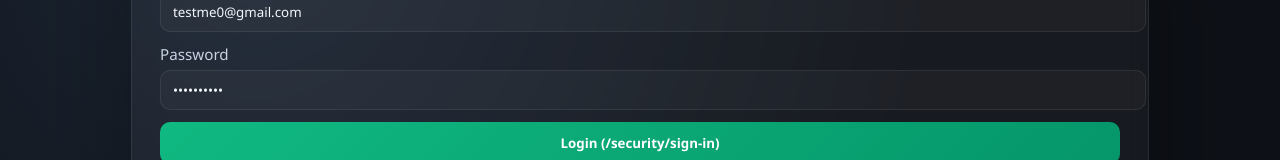
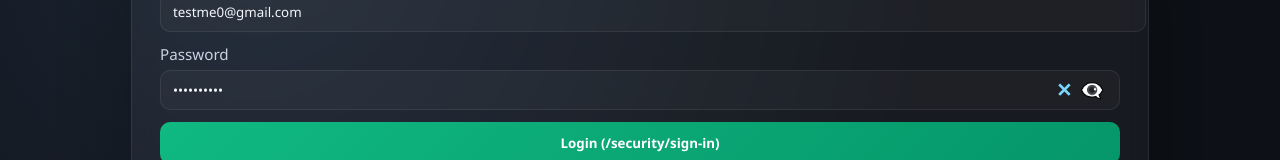
Before and after one commit to talushkin/codespaces-react, a React (Vite) app: page / in a window 1280 px wide. Shown: the part 245-405 px from the top of the page. Built offline with nearby package versions, Linux system fonts and the light colour scheme.

Commit message:
format date

```diff
--- a/src/App.jsx
+++ b/src/App.jsx
@@ -1,13 +1,16 @@
 import { useEffect, useMemo, useState } from 'react';
 import './App.css';
 
-const BASE_URL = '/api';
+// Use hardcoded URL for local development, proxy for Vercel
+const isLocal = window.location.hostname === 'localhost' || window.location.hostname === '127.0.0.1';
+const BASE_URL = isLocal ? 'https://xpltestdev.click/app/v1' : '/api';
 const PREFILL_EMAIL = 'testme0@gmail.com';
 const PREFILL_PASSWORD = 'xplace1207';
 
 function App() {
   const [email, setEmail] = useState(PREFILL_EMAIL);
   const [password, setPassword] = useState(PREFILL_PASSWORD);
+  const [showPassword, setShowPassword] = useState(false);
   const [accessToken, setAccessToken] = useState(() => sessionStorage.getItem('accessToken') || '');
   const [accessTokenHistory, setAccessTokenHistory] = useState([]); // newest first
   const [tokenExpiryMs, setTokenExpiryMs] = useState(null);
@@ -18,6 +21,16 @@ function App() {
   const [size, setSize] = useState(10);
   const [loading, setLoading] = useState(false);
   const [error, setError] = useState('');
+  const [userData, setUserData] = useState({
+    userId: '',
+    firstName: '',
+    lastName: '',
+    userName: '',
+    userType: '',
+    companyAccountType: '',
+    activePlan: '',
+    lastLogin: '',
+  });
 
   // In a Vite/React setup we store tokens in sessionStorage to mimic "session" semantics.
   useEffect(() => {
@@ -47,6 +60,7 @@ function App() {
     setLoading(true);
     setProjects([]);
     try {
+      // Do NOT send authorization header on login - only credentials
       const res = await fetch(`${BASE_URL}/security/sign-in`, {
         method: 'POST',
         mode: 'cors',
@@ -54,6 +68,7 @@ function App() {
         headers: {
           Accept: 'application/json',
           'Content-Type': 'application/json',
+          // Explicitly NOT sending any authorization header
         },
         body: JSON.stringify({
           email,
@@ -76,6 +91,33 @@ function App() {
 
       const token = body?.user_info?.tokenDto?.accessToken;
       updateAccessToken(token);
+
+      // Extract and store user data from response
+      if (body?.user_info) {
+        // Get userType from JWT token payload
+        let userType = '';
+        if (token) {
+          try {
+            const [, payload] = token.split('.');
+            const decoded = JSON.parse(atob(payload));
+            userType = decoded.accountType || '';
+          } catch (err) {
+            // ignore parse errors
+          }
+        }
+
+        setUserData({
+          userId: body.user_info.id || '',
+          firstName: body.user_info.firstName || '',
+          lastName: body.user_info.lastName || '',
+          userName: body.user_info.username || '',
+          userType: userType,
+          companyAccountType: body.company_info?.companyAccountType || '',
+          activePlan: body.user_info.activePlan || '',
+          lastLogin: body.company_info?.lastLogin || '',
+        });
+      }
+
       setRefreshMessage('Login succeeded. XPL_RT cookie set by server (HttpOnly, not readable via JS).');
     } catch (err) {
       setError(err.message);
@@ -129,6 +171,38 @@ function App() {
     }
   };
 
+  const clearAllData = () => {
+    // Clear access token
+    updateAccessToken('');
+    // Clear token history
+    setAccessTokenHistory([]);
+    // Clear projects
+    setProjects([]);
+    // Clear user data
+    setUserData({
+      userId: '',
+      firstName: '',
+      lastName: '',
+      userName: '',
+      userType: '',
+      companyAccountType: '',
+      activePlan: '',
+      lastLogin: '',
+    });
+    // Clear session storage
+    sessionStorage.removeItem('accessToken');
+    // Clear all cookies by setting them with empty values and past expiry
+    document.cookie.split(';').forEach((c) => {
+      const cookieName = c.split('=')[0].trim();
+      if (cookieName) {
+        // Clear with no domain/path
+        document.cookie = `${cookieName}=;expires=Thu, 01 Jan 1970 00:00:00 UTC;path=/;`;
+        // Also try with domain
+        document.cookie = `${cookieName}=;expires=Thu, 01 Jan 1970 00:00:00 UTC;domain=.xpltestdev.click;path=/;`;
+      }
+    });
+  };
+
   const handleSignOut = async () => {
     setError('');
     setRefreshMessage('');
@@ -136,9 +210,12 @@ function App() {
     try {
       const res = await fetch(`${BASE_URL}/security/sign-out`, {
         method: 'POST',
-        credentials: 'include',
+        credentials: 'include', // sends cookies including XPL_RT
         headers: {
           accept: 'application/json',
+          'content-type': 'application/json',
+          // Send bearer token in header
+          ...(accessToken && { authorization: `Bearer ${accessToken}` }),
         },
       });
 
@@ -155,12 +232,15 @@ function App() {
         throw new Error(`[${res.status}] ${message}`);
       }
 
-      updateAccessToken('');
-      setAccessTokenHistory([]);
-      setProjects([]);
-      setRefreshMessage('Signed out successfully.');
+      // Clear all local data
+      clearAllData();
+      setRefreshMessage('Signed out successfully. All tokens, cookies, and projects cleared.');
+      // Reload page after successful logout
+      setTimeout(() => window.location.reload(), 1000);
     } catch (err) {
       setError(err.message);
+      // Still clear local data even if the request fails
+      clearAllData();
     } finally {
       setLoading(false);
     }
@@ -258,7 +338,10 @@ function App() {
     if (!value) return 'n/a';
     const d = new Date(value);
     if (Number.isNaN(d.getTime())) return 'n/a';
-    return d.toLocaleString();
+    const day = String(d.getDate()).padStart(2, '0');
+    const month = String(d.getMonth() + 1).padStart(2, '0');
+    const year = d.getFullYear();
+    return `${day}/${month}/${year}`;
   };
 
   return (
@@ -277,12 +360,49 @@ function App() {
           </label>
           <label className="label">
             Password
-            <input
-              value={password}
-              onChange={(e) => setPassword(e.target.value)}
-              type="password"
-              autoComplete="current-password"
-            />
+            <div style={{ position: 'relative', display: 'flex', alignItems: 'center' }}>
+              <input
+                value={password}
+                onChange={(e) => setPassword(e.target.value)}
+                type={showPassword ? 'text' : 'password'}
+                autoComplete="current-password"
+                style={{ paddingRight: '80px', width: '100%' }}
+              />
+              <button
+                type="button"
+                onClick={() => setPassword('')}
+                style={{
+                  position: 'absolute',
+                  right: '40px',
+                  background: 'none',
+                  border: 'none',
+                  cursor: 'pointer',
+                  padding: '4px 8px',
+                  fontSize: '1.2rem',
+                  color: '#7bd7ff',
+                }}
+                title="Clear password"
+              >
+                ✕
+              </button>
+              <button
+                type="button"
+                onClick={() => setShowPassword(!showPassword)}
+                style={{
+                  position: 'absolute',
+                  right: '8px',
+                  background: 'none',
+                  border: 'none',
+                  cursor: 'pointer',
+                  padding: '4px 8px',
+                  fontSize: '1.2rem',
+                  color: '#7bd7ff',
+                }}
+                title={showPassword ? 'Hide password' : 'Show password'}
+              >
+                {showPassword ? '👁️' : '👁️‍🗨️'}
+              </button>
+            </div>
           </label>
           <button className="primary btn-login" type="submit" disabled={loading}>
             {loading ? 'Working…' : 'Login (/security/sign-in)'}
@@ -333,6 +453,46 @@ function App() {
           </div>
         ) : (
           <div className="muted">Access token not set.</div>
+        )}
+
+        {(userData.firstName || userData.lastName || userData.userName) && (
+          <div className="token">
+            <div className="token-label">User Information</div>
+            <ul>
+              {userData.userId && (
+                <li>
+                  <span className="pill">User ID</span>
+                  <span className="token-snippet">{userData.userId}</span>
+                </li>
+              )}
+              <li>
+                <span className="pill">Name</span>
+                <span className="token-snippet">
+                  {userData.firstName} {userData.lastName}
+                </span>
+              </li>
+              <li>
+                <span className="pill">Username</span>
+                <span className="token-snippet">{userData.userName}</span>
+              </li>
+              {userData.userType && (
+                <li>
+                  <span className="pill">User Type</span>
+                  <span className="token-snippet">{userData.userType}</span>
+                </li>
+              )}
+              <li>
+                <span className="pill">Active Plan</span>
+                <span className="token-snippet">{userData.activePlan ? 'Yes' : 'No'}</span>
+              </li>
+              {userData.lastLogin && (
+                <li>
+                  <span className="pill">Last Login</span>
+                  <span className="token-snippet">{formatDate(userData.lastLogin)}</span>
+                </li>
+              )}
+            </ul>
+          </div>
         )}
 
         {accessTokenHistory.length > 0 && (
```
